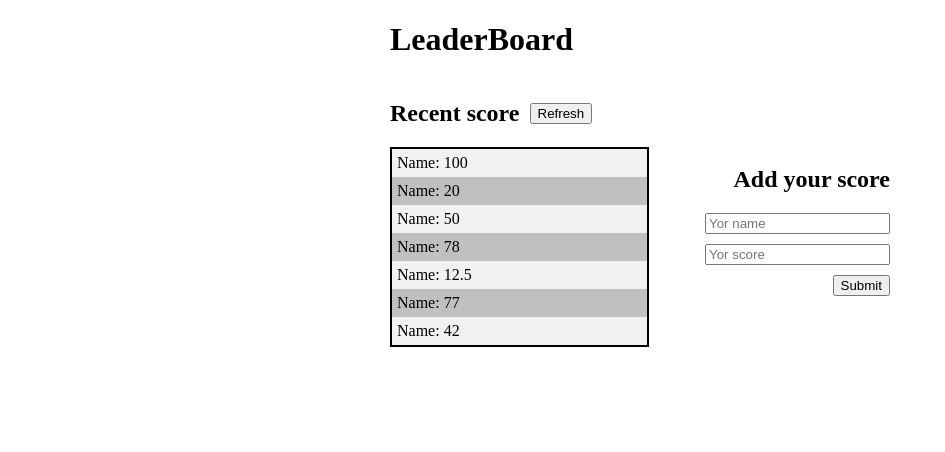
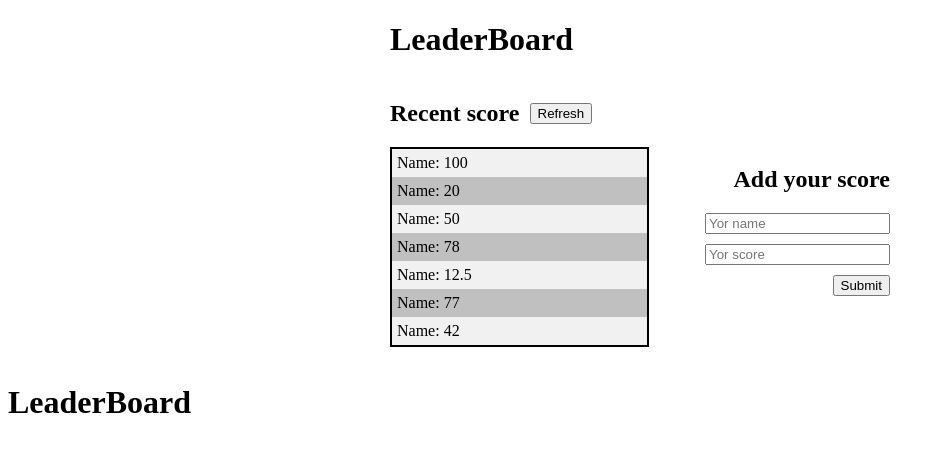
Before and after one commit to TadesseDev/Leaderboard, a website built with webpack: page src/index.html in a window 1280 px wide. Shown: the whole page, without its empty margins (0-945 px from the left). Built offline with nearby package versions, Linux system fonts and the light colour scheme.

Commit message:
Fix: The page did not paint any content (webhint)

```diff
--- a/src/index.html
+++ b/src/index.html
@@ -6,5 +6,7 @@
     <meta name="viewport" content="width=device-width, initial-scale=1.0" />
     <title>Lead board</title>
   </head>
-  <body></body>
+  <body>
+    <h1>LeaderBoard</h1>
+  </body>
 </html>
```
